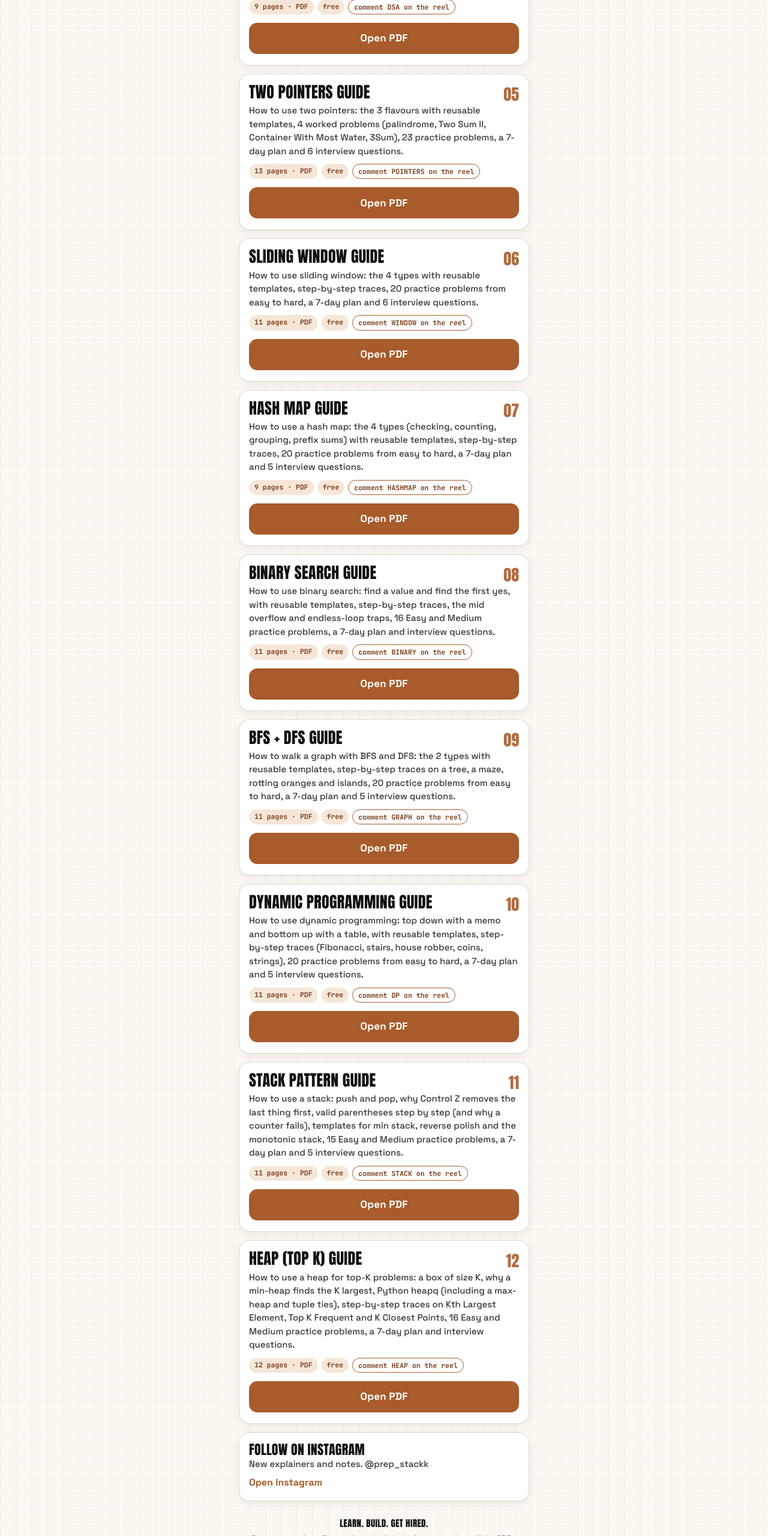
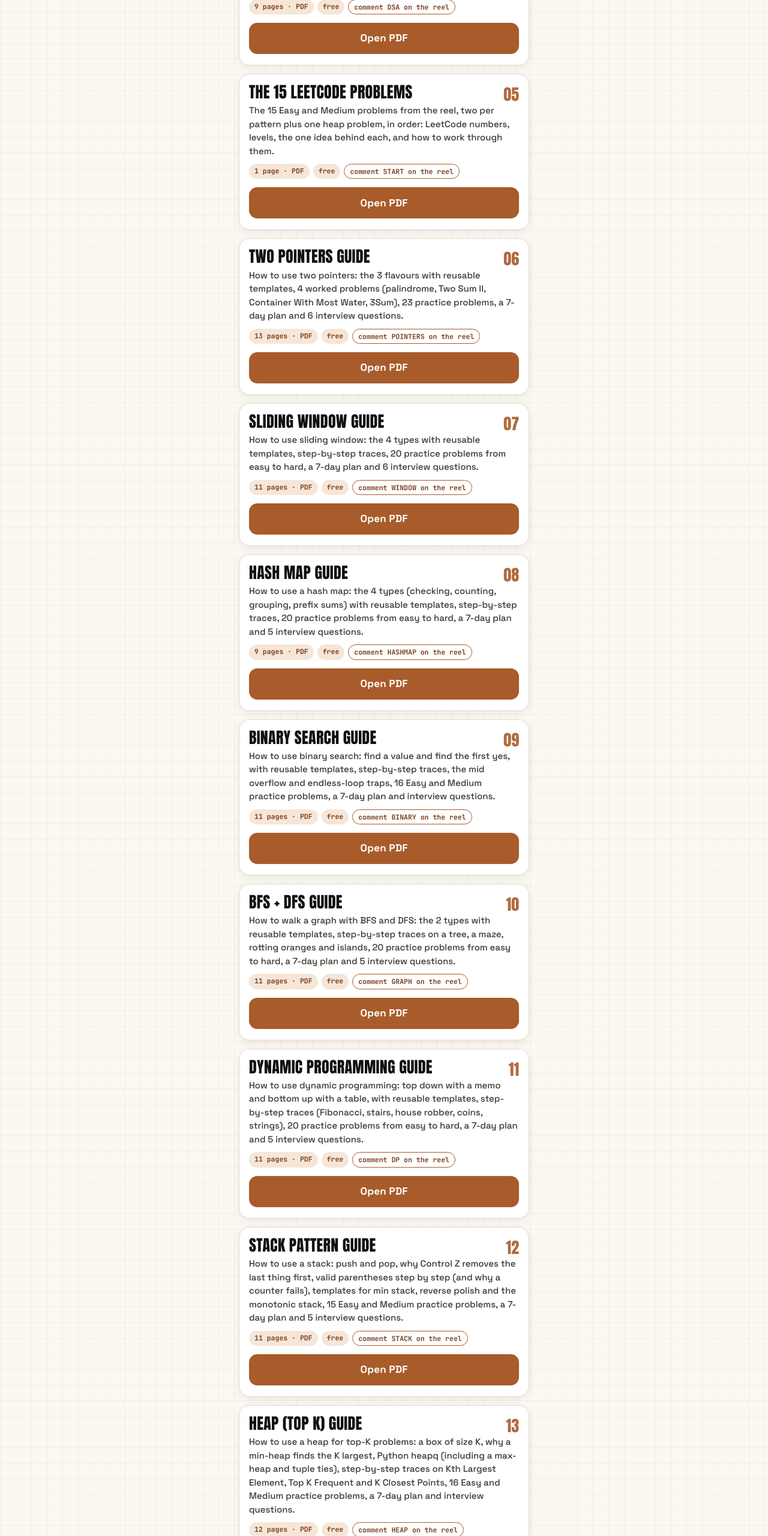
Before and after one commit to Harsha07r/prepstack-notes, a plain HTML site: page index.html in a window 1280 px wide. Shown: the part 1280-3840 px from the top of the page at 60% size. Drawn offline with Linux system fonts and the light colour scheme.

Commit message:
Add files via upload

```diff
--- a/index.html
+++ b/index.html
@@ -84,61 +84,75 @@ footer b { font-family: 'Anton', sans-serif; font-weight: 400; letter-spacing: .
       <div class="chips"><span>9 pages · PDF</span><span>free</span><span class="kw">comment DSA on the reel</span></div>
       <a class="btn" href="https://drive.google.com/file/d/1e5pbBwMdCOUhLiUcnFnMwMnuZHrbGvUr/view?usp=sharing" target="_blank" rel="noopener">Open PDF</a>
     </article>
+    <article class="card" id="leetcode-15">
+      <div class="num">05</div>
+      <h2>The 15 LeetCode Problems</h2>
+      <p>The 15 Easy and Medium problems from the reel, two per pattern plus one heap problem, in order: LeetCode numbers, levels, the one idea behind each, and how to work through them.</p>
+      <div class="chips"><span>1 page · PDF</span><span>free</span><span class="kw">comment START on the reel</span></div>
+      <a class="btn" href="https://drive.google.com/file/d/15nJwZqR6WOnEw_J5MNKmM31czNfdCwag/view?usp=sharing" target="_blank" rel="noopener">Open PDF</a>
+    </article>
     <article class="card" id="two-pointers">
-      <div class="num">05</div>
+      <div class="num">06</div>
       <h2>Two Pointers Guide</h2>
       <p>How to use two pointers: the 3 flavours with reusable templates, 4 worked problems (palindrome, Two Sum II, Container With Most Water, 3Sum), 23 practice problems, a 7-day plan and 6 interview questions.</p>
       <div class="chips"><span>13 pages · PDF</span><span>free</span><span class="kw">comment POINTERS on the reel</span></div>
       <a class="btn" href="https://drive.google.com/file/d/17PrOuzeJ0xaLmG3K3mokqyY6H4gYm_Fc/view" target="_blank" rel="noopener">Open PDF</a>
     </article>
     <article class="card" id="sliding-window">
-      <div class="num">06</div>
+      <div class="num">07</div>
       <h2>Sliding Window Guide</h2>
       <p>How to use sliding window: the 4 types with reusable templates, step-by-step traces, 20 practice problems from easy to hard, a 7-day plan and 6 interview questions.</p>
       <div class="chips"><span>11 pages · PDF</span><span>free</span><span class="kw">comment WINDOW on the reel</span></div>
       <a class="btn" href="https://drive.google.com/file/d/1B6u3DV0K1oNdX2nuVPl_Q3nX5Cey0dg0/view?usp=sharing" target="_blank" rel="noopener">Open PDF</a>
     </article>
     <article class="card" id="hash-map">
-      <div class="num">07</div>
+      <div class="num">08</div>
       <h2>Hash Map Guide</h2>
       <p>How to use a hash map: the 4 types (checking, counting, grouping, prefix sums) with reusable templates, step-by-step traces, 20 practice problems from easy to hard, a 7-day plan and 5 interview questions.</p>
       <div class="chips"><span>9 pages · PDF</span><span>free</span><span class="kw">comment HASHMAP on the reel</span></div>
       <a class="btn" href="https://drive.google.com/file/d/1n9FQ_0HQifzC1EpZAvZWl0hEOCsvNuzi/view?usp=sharing" target="_blank" rel="noopener">Open PDF</a>
     </article>
     <article class="card" id="binary-search">
-      <div class="num">08</div>
+      <div class="num">09</div>
       <h2>Binary Search Guide</h2>
       <p>How to use binary search: find a value and find the first yes, with reusable templates, step-by-step traces, the mid overflow and endless-loop traps, 16 Easy and Medium practice problems, a 7-day plan and interview questions.</p>
       <div class="chips"><span>11 pages · PDF</span><span>free</span><span class="kw">comment BINARY on the reel</span></div>
       <a class="btn" href="https://drive.google.com/file/d/1YsR6it13unLU7VJXQcig0eGDlBTeJnWn/view?usp=sharing" target="_blank" rel="noopener">Open PDF</a>
     </article>
     <article class="card" id="bfs-dfs">
-      <div class="num">09</div>
+      <div class="num">10</div>
       <h2>BFS + DFS Guide</h2>
       <p>How to walk a graph with BFS and DFS: the 2 types with reusable templates, step-by-step traces on a tree, a maze, rotting oranges and islands, 20 practice problems from easy to hard, a 7-day plan and 5 interview questions.</p>
       <div class="chips"><span>11 pages · PDF</span><span>free</span><span class="kw">comment GRAPH on the reel</span></div>
       <a class="btn" href="https://drive.google.com/file/d/1GUBa2NnVkO57YHJVNIUTr2DyqaGf8JIS/view?usp=sharing" target="_blank" rel="noopener">Open PDF</a>
     </article>
     <article class="card" id="dynamic-programming">
-      <div class="num">10</div>
+      <div class="num">11</div>
       <h2>Dynamic Programming Guide</h2>
       <p>How to use dynamic programming: top down with a memo and bottom up with a table, with reusable templates, step-by-step traces (Fibonacci, stairs, house robber, coins, strings), 20 practice problems from easy to hard, a 7-day plan and 5 interview questions.</p>
       <div class="chips"><span>11 pages · PDF</span><span>free</span><span class="kw">comment DP on the reel</span></div>
       <a class="btn" href="https://drive.google.com/file/d/1ciTAs2ZGr1anUT49OpAo1hpMXgGdEdR8/view?usp=sharing" target="_blank" rel="noopener">Open PDF</a>
     </article>
     <article class="card" id="stack">
-      <div class="num">11</div>
+      <div class="num">12</div>
       <h2>Stack Pattern Guide</h2>
       <p>How to use a stack: push and pop, why Control Z removes the last thing first, valid parentheses step by step (and why a counter fails), templates for min stack, reverse polish and the monotonic stack, 15 Easy and Medium practice problems, a 7-day plan and 5 interview questions.</p>
       <div class="chips"><span>11 pages · PDF</span><span>free</span><span class="kw">comment STACK on the reel</span></div>
       <a class="btn" href="https://drive.google.com/file/d/1wLYPg2yh37XZe5p-9daV0QhZRMCJsqDQ/view?usp=sharing" target="_blank" rel="noopener">Open PDF</a>
     </article>
     <article class="card" id="heap">
-      <div class="num">12</div>
+      <div class="num">13</div>
       <h2>Heap (Top K) Guide</h2>
       <p>How to use a heap for top-K problems: a box of size K, why a min-heap finds the K largest, Python heapq (including a max-heap and tuple ties), step-by-step traces on Kth Largest Element, Top K Frequent and K Closest Points, 16 Easy and Medium practice problems, a 7-day plan and interview questions.</p>
       <div class="chips"><span>12 pages · PDF</span><span>free</span><span class="kw">comment HEAP on the reel</span></div>
       <a class="btn" href="https://drive.google.com/file/d/1WtdOIzKfhblC4dUeugTsvYG6zRzTUO0P/view?usp=sharing" target="_blank" rel="noopener">Open PDF</a>
+    </article>
+    <article class="card" id="projects">
+      <div class="num">14</div>
+      <h2>5 Project Ideas for Students</h2>
+      <p>Five project ideas instead of another to-do app: what to build, what each one shows, a stack to start with, a stretch goal, and how to make it count.</p>
+      <div class="chips"><span>1 page · PDF</span><span>free</span><span class="kw">comment PROJECTS on the reel</span></div>
+      <span class="btn off" aria-disabled="true">Link coming soon</span>
     </article>
     <a class="card link" href="https://www.instagram.com/prep_stackk/" target="_blank" rel="noopener"><h2>Follow on Instagram</h2><p>New explainers and notes. @prep_stackk</p><span class="go">Open Instagram</span></a>
   </main>
```
